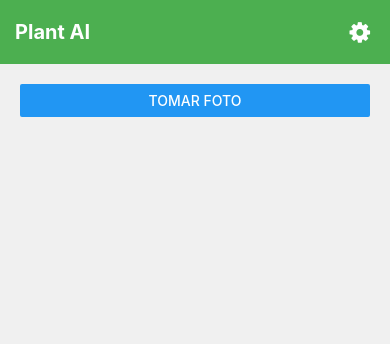
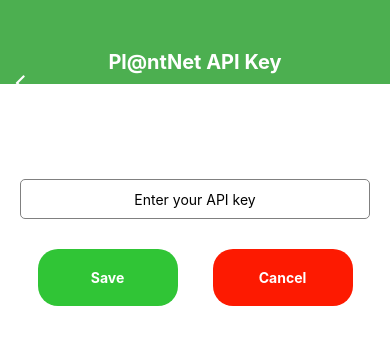
Before and after one commit to iDerra/Plant-Recognition-App, a React Native app in the folder PlantApp/: screen /Settings in a window 390 px wide. Shown: the top 344 px of the page. Built offline with nearby package versions, Linux system fonts and the light colour scheme.

Commit message:
Feat: Config screen

```diff
--- a/PlantApp/App.tsx
+++ b/PlantApp/App.tsx
@@ -1,26 +1,51 @@
-import React, { useState } from 'react';
+// App.tsx
+import React, { useState, useEffect } from 'react';
 import {
   View,
   Text,
   Button,
   Image,
   StyleSheet,
-  SafeAreaView,
   Alert,
   TouchableOpacity,
+  Platform, // Import Platform
 } from 'react-native';
 import Icon from 'react-native-vector-icons/FontAwesome';
 import { takePictureAndGetUri } from './src/utils/camera';
+import AsyncStorage from '@react-native-async-storage/async-storage';
+import { NavigationContainer } from '@react-navigation/native';
+import { createStackNavigator } from '@react-navigation/stack';
+import SettingsScreen from './src/SettingsScreen';
 
-const App = () => {
+const HomeScreen = ({ navigation, route }: { navigation: any, route: any }) => {
   const [imageSource, setImageSource] = useState<string | null>(null);
+  const [savedApiKey, setSavedApiKey] = useState('');
+
+  useEffect(() => {
+    const loadApiKey = async () => {
+      try {
+        const storedApiKey = await AsyncStorage.getItem('plantnetApiKey');
+        if (storedApiKey !== null) {
+          setSavedApiKey(storedApiKey);
+        }
+      } catch (e) {
+        console.error("Error loading API key:", e);
+        Alert.alert('Error', 'Failed to load API key.');
+      }
+    };
+    loadApiKey();
+
+    if (route.params?.apiKey) {
+      setSavedApiKey(route.params.apiKey);
+    }
+  }, [route.params?.apiKey]);
 
   const handleSettingsPress = () => {
-    Alert.alert('Configuration', 'This is where the configuration options would go.');
+    navigation.navigate('Settings', { savedApiKey: savedApiKey });
   };
 
   return (
-    <SafeAreaView style={styles.container}>
+    <View style={styles.container}>
       <View style={styles.header}>
         <Text style={styles.headerText}>Plant AI</Text>
         <TouchableOpacity style={styles.settingsButton} onPress={handleSettingsPress}>
@@ -30,7 +55,7 @@
 
       <View style={styles.buttonContainer}>
         <Button
-          title="Tomar Foto"
+          title="Take Picture"
           onPress={async () => {
             const uri = await takePictureAndGetUri();
             if (uri) {
@@ -46,7 +71,20 @@
           resizeMode="contain"
         />
       )}
-    </SafeAreaView>
+    </View>
+  );
+};
+
+const Stack = createStackNavigator();
+
+const App = () => {
+  return (
+    <NavigationContainer>
+      <Stack.Navigator>
+        <Stack.Screen name="Home" component={HomeScreen} options={{ headerShown: false }} />
+        <Stack.Screen name="Settings" component={SettingsScreen} options={{ headerShown: false }} />
+      </Stack.Navigator>
+    </NavigationContainer>
   );
 };
 
@@ -57,18 +95,24 @@
   },
   header: {
     backgroundColor: '#4CAF50',
-    padding: 15,
+    paddingTop: 50,
+    padding: 10,
     flexDirection: 'row',
-    justifyContent: 'space-between',
-    alignItems: 'center',
+    justifyContent: 'center', // Center content horizontally
+    alignItems: 'center', // Center content vertically
   },
   headerText: {
     color: '#fff',
     fontSize: 20,
     fontWeight: 'bold',
+    textAlign: 'center', // Ensure text itself is centered
   },
   settingsButton: {
     padding: 5,
+    paddingTop: 45,
+    position: 'absolute', // Position absolutely
+    right: 10,         // 10 pixels from the right edge
+
   },
   buttonContainer: {
     margin: 20,
--- a/PlantApp/package.json
+++ b/PlantApp/package.json
@@ -10,9 +10,15 @@
     "test": "jest"
   },
   "dependencies": {
+    "@react-native-async-storage/async-storage": "^2.1.2",
+    "@react-navigation/native": "^7.0.15",
+    "@react-navigation/stack": "^7.1.2",
     "react": "19.0.0",
     "react-native": "0.78.0",
+    "react-native-gesture-handler": "^2.24.0",
     "react-native-image-picker": "^8.2.0",
+    "react-native-safe-area-context": "^5.3.0",
+    "react-native-screens": "^4.9.1",
     "react-native-vector-icons": "^10.2.0"
   },
   "devDependencies": {
--- /dev/null
+++ b/PlantApp/src/SettingsScreen.tsx
@@ -0,0 +1,144 @@
+import React, { useState, useEffect } from 'react';
+import {
+  View,
+  Text,
+  TextInput,
+  TouchableOpacity,
+  StyleSheet,
+  Alert,
+} from 'react-native';
+import AsyncStorage from '@react-native-async-storage/async-storage';
+import Icon from 'react-native-vector-icons/FontAwesome';
+
+interface Props {
+  onSave: (apiKey: string) => void;
+  savedApiKey: string;
+  navigation: any; // Add navigation prop
+  route: any;
+}
+
+const SettingsScreen: React.FC<Props> = ({ onSave, navigation, route }) => {
+  const [apiKey, setApiKey] = useState('');
+  const savedApiKey = route.params?.savedApiKey;
+
+  useEffect(() => {
+    setApiKey(savedApiKey);  // Load savedApiKey immediately
+  }, [savedApiKey]);
+
+  const handleSave = async () => {
+    try {
+      await AsyncStorage.setItem('plantnetApiKey', apiKey);
+      onSave(apiKey);
+      Alert.alert('Success', 'API key saved successfully!');
+      navigation.navigate('Home', { apiKey: apiKey }); // Navigate back to the previous screen
+    } catch (e) {
+      console.error("Error saving API key:", e);
+      Alert.alert('Error', 'Failed to save API key.');
+    }
+  };
+
+  const handleBackPress = () => {
+    navigation.navigate('Home');
+  };
+
+  return (
+    <View style={styles.outerContainer}> {/* Contenedor externo */}
+      <View style={styles.header}>
+        <Text style={styles.headerText}>Pl@ntNet API Key</Text>
+        <TouchableOpacity style={styles.backButton} onPress={handleBackPress}>
+          <Icon name="angle-left" size={28} color="#fff" />
+        </TouchableOpacity>
+      </View>
+
+      <View style={styles.container}>
+        <TextInput
+          style={styles.input}
+          placeholder="Enter your API key"
+          value={apiKey}
+          onChangeText={setApiKey}
+          secureTextEntry={false}
+        />
+        <View style={styles.buttonContainer}> {/* Contenedor para los botones */}
+          <TouchableOpacity style={[styles.button, styles.buttonSave]} onPress={handleSave}>
+            <Text style={styles.textStyle}>Save</Text>
+          </TouchableOpacity>
+          <TouchableOpacity
+            style={[styles.button, styles.buttonCancel]}
+            onPress={() => navigation.goBack()} // Use navigation.goBack()
+          >
+            <Text style={styles.textStyle}>Cancel</Text>
+          </TouchableOpacity>
+        </View>
+      </View>
+    </View>
+  );
+};
+
+const styles = StyleSheet.create({
+  outerContainer: {
+    flex: 1, // El contenedor externo ahora ocupa toda la pantalla
+    backgroundColor: '#fff', // Opcional: un fondo blanco
+  },
+  header: {
+    backgroundColor: '#4CAF50',
+    paddingTop: 50,
+    padding: 10,
+    flexDirection: 'row',
+    justifyContent: 'center', // Center content horizontally
+    alignItems: 'center', // Center content vertically
+  },
+  headerText: {
+    color: '#fff',
+    fontSize: 20,
+    fontWeight: 'bold',
+    textAlign: 'center', // Ensure text itself is centered
+  },
+  backButton: {
+    padding: 5,
+    paddingTop: 45,
+    position: 'absolute', // Position absolutely
+    left: 10,         // 10 pixels from the right edge
+  },
+  container: {
+    //flex: 1,   <-- REMOVE THIS.  We're controlling layout with outerContainer.
+    marginTop: 75,
+    //justifyContent: 'center', <-- No longer needed; we use buttonContainer
+    alignItems: 'center',
+    padding: 20,
+  },
+  input: {
+    height: 40,
+    borderColor: 'gray',
+    borderWidth: 1,
+    marginBottom: 20,
+    paddingHorizontal: 10,
+    width: '100%',
+    borderRadius: 5,
+    textAlign: 'center',
+  },
+  buttonContainer: {
+    flexDirection: 'row', // Alinea los botones horizontalmente
+    justifyContent: 'space-around', // Espacio entre los botones
+    width: '100%', // Ocupa todo el ancho disponible
+  },
+  button: {
+    borderRadius: 20,
+    padding: 20,
+    elevation: 2,
+    marginTop: 10,
+    width: '40%', // Ajusta el ancho de los botones, deja espacio entre ellos.
+  },
+  buttonSave: {
+    backgroundColor: "#30C536",
+  },
+  buttonCancel: {
+    backgroundColor: "#FD1A01",
+  },
+  textStyle: {
+    color: "white",
+    fontWeight: "bold",
+    textAlign: "center"
+  },
+});
+
+export default SettingsScreen;
```
Also changed, not shown: 2 other files (tests, documents, lock files or other folders).
